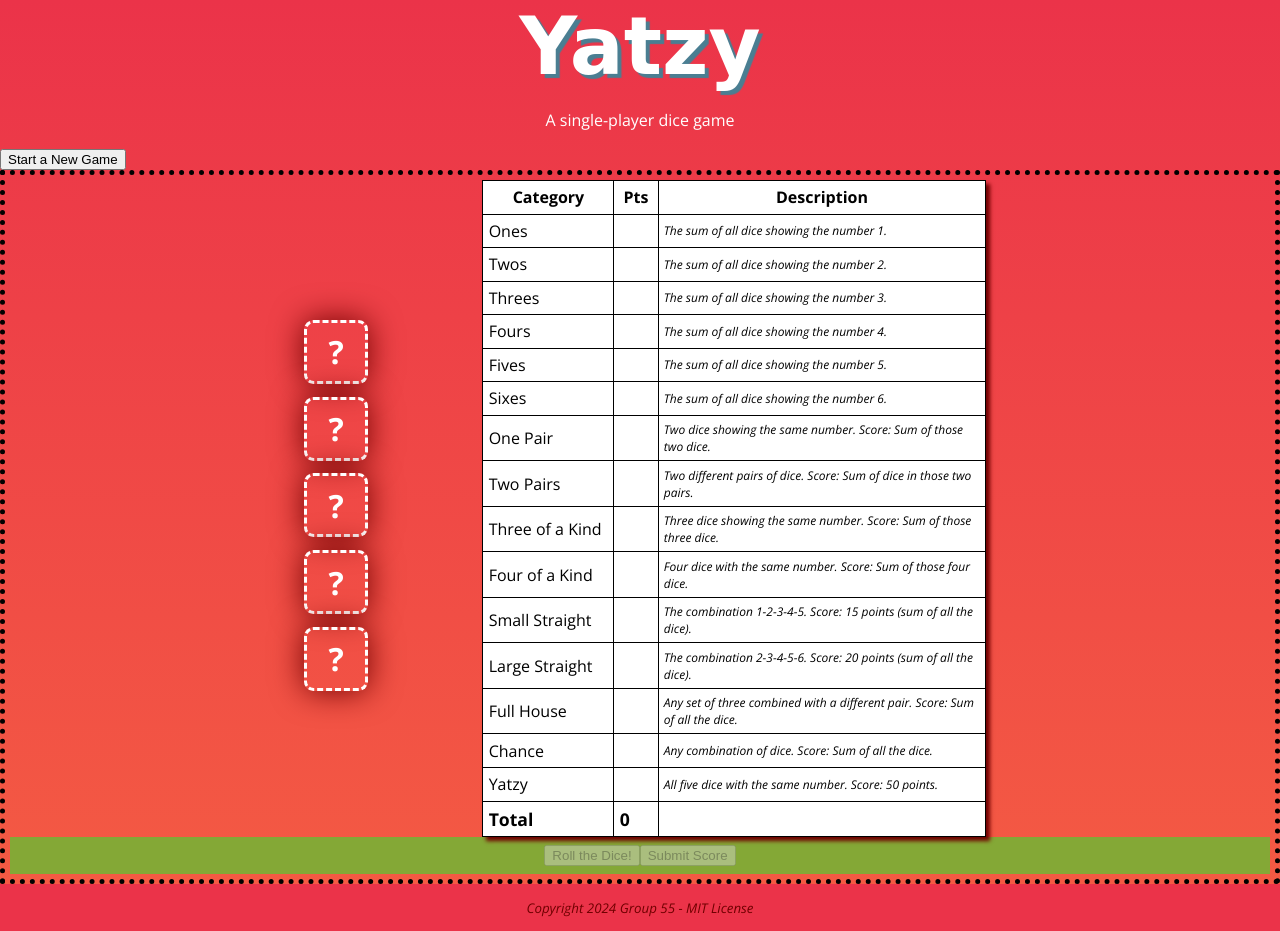
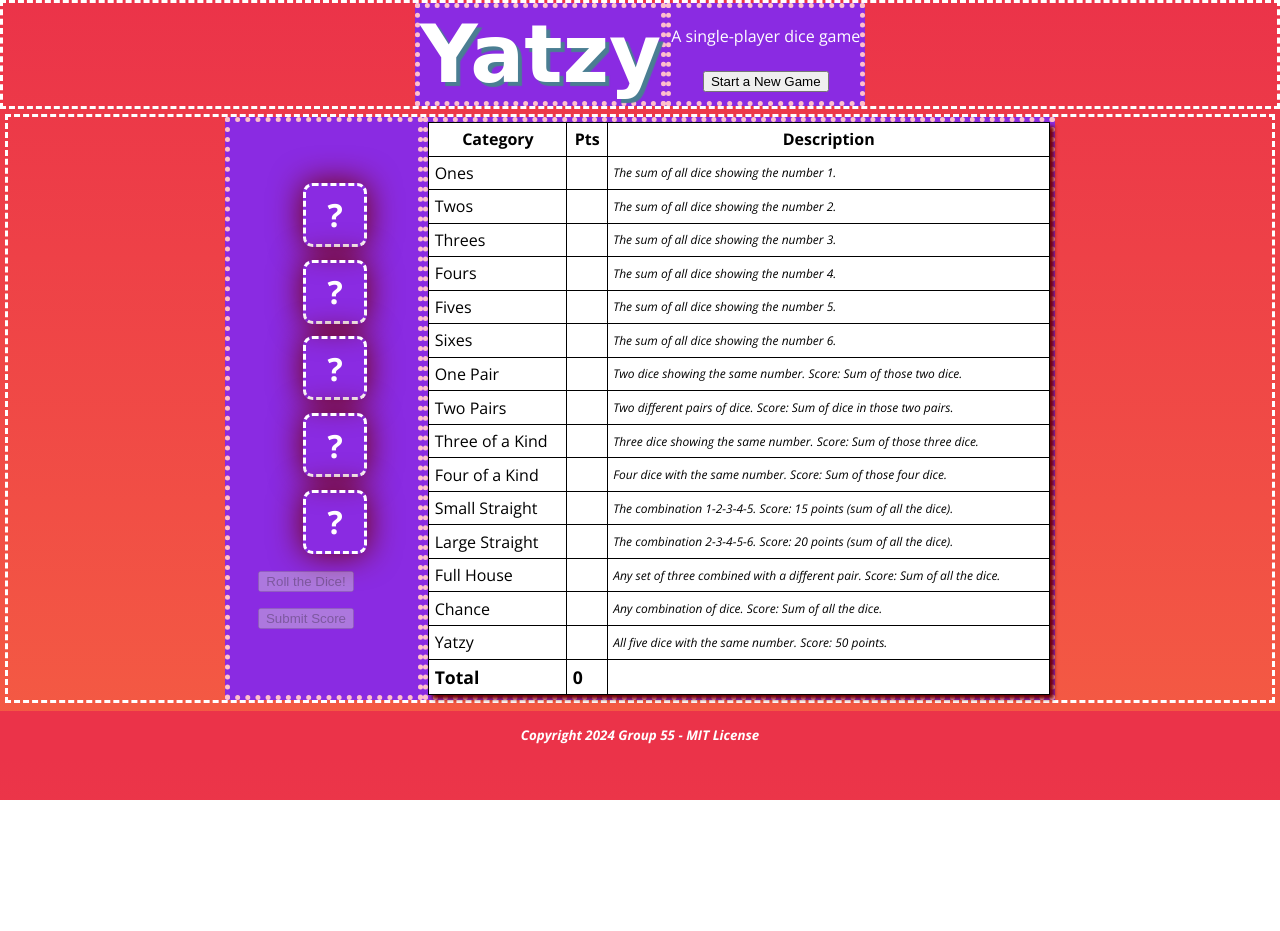
Before and after one commit to jayboots/yatzy, a PHP site: page /public/yatzy.html in a window 1280 px wide. After the commit the page ends 800 px from the top, so only its background shows below. Run offline with PHP 8.4, Linux system fonts and the light colour scheme; some web fonts are replaced.

Commit message:
feat(Yacht Dice): :lipstick: Prep for button styling in header, footer. UI tweaks.

```diff
--- a/public/css/styles.css
+++ b/public/css/styles.css
@@ -19,7 +19,7 @@
     --white: #ffffff;               /*white*/
     --offwhite: #ffe4e1;            /*misty rose*/
     --black: #000000;
-  }
+}
 
 html {
     /* height: 100%; */
@@ -55,24 +55,31 @@ h1 {
     margin: 0px;
 }
 
+button.btn-function {
+
+}
+
 footer{
     background: var(--primary-start);
     height: 100%;
-    color: var(--primary-shadow);
+    color: var(--white);
+    font-weight: bold;
     font-style: italic;
     font-size: smaller;
     padding: 0.1em;
+    margin-top: 0.25em;
     text-align: center;
 }
 
-.score-area{
+/* .score-area{
     display: flex;
     justify-content: center;
-}
+    outline: 6px dashed blue;
+} */
 
 #score-card{
     width: 100%;
-    max-width: 80%;
+    /* max-width: 80%; */
 }
 
 table {
@@ -84,18 +91,7 @@ table, th, td {
     border-collapse: collapse;
     padding: 0.33rem;
     background: var(--white);
-}
-
-.category-col{
-    width: 20%;
-}
-
-.pts-col {
-    width: 5%;
-}
-
-.desc-col{
-    width: 50%;
+    overflow-x: auto;
 }
 
 /* For the total score area */
@@ -119,7 +115,7 @@ td.score-desc {
     cursor: pointer;
     background-color: var(--secondary);
     color: var(--white);
-    font-weight: bold;
+    /* font-weight: bold; */
 }
 
 div {
@@ -130,16 +126,16 @@ div {
 
 /* General Container Properties */
 div.game-area{
-    border: black dotted 5px;
+    /* border: black dotted 5px; */
     /* background: pink; */
     padding: 5px;
 }
 
-/* Splits the play area in half - dice on left, score area on right */
+/* Splits the play area in half - dice on left, score area on right. Also used in header. */
 div.split-container{
     display: flex;
     justify-content: center;
-    /* border: rgb(255, 255, 255) dashed 3px; */
+    border: rgb(255, 255, 255) dashed 3px;
     /* background: rgb(105, 166, 198); */
     /* margin-left: var(--dsize);
     margin-right: var(--dsize); */
@@ -155,8 +151,8 @@ div.column-container{
     flex-wrap: wrap;
     align-content: space-around;
     justify-content: center;
-    /* background: yellow;
-    border: red solid 5px; */
+    background: blueviolet;
+    border: pink dotted 5px;
 }
 
 div.column-container#col-left{
@@ -277,7 +273,7 @@ div.button-container{
     display: flex;
     justify-content: center;
     padding: 0.5rem;
-    background: #84a836;
+    /* background: #84a836; */
 }
 
 .lock{
--- a/public/yatzy.html
+++ b/public/yatzy.html
@@ -18,14 +18,20 @@
 <body>
 	<!-- Header -->
 	<header>
-		<h1 class="logo">Yatzy</h1>
-		<p>A single-player dice game</p>
+		<div class="split-container" id="header-container">
+			<div class="column-container" id="header-left">
+				<h1 class="logo">Yatzy</h1>
+			</div>
+			<div class="column-container" id="header-right">
+				<p>A single-player dice game</p>
+				<!-- TODO: Click this to expand the section below and start a game... -->
+				<div class="button-container">
+					<button type="button" class="btn-function" id="resetBtn">Start a New Game</button>
+				</div>
+			</div>
+		</div>
 	</header>
 	<div class="container">
-		<div class="start-button-area">
-			<!-- Click this to expand the section below and start a game... -->
-			<button type="button" class="button" id="resetBtn">Start a New Game</button>
-		</div>
 		<!-- Main Content Section -->
 		<div class="game-area">
 			<div class="split-container">
@@ -80,18 +86,30 @@
 						title="Die 5 has no value.">?</div>
 					</div>
 
+					<div class="button-container">
+						<button type="button" class="btn-function" id="rollBtn">Roll the Dice! </button>
+					</div>
+					<div class="button-container">
+						<button type="button" class="btn-function" id="endRoundBtn">Submit Score</button>
+					</div>
+
 				</div>
 				<!-- The score card area -->
 				<div class="column-container" id="col-right">
-					<div class="score-area">
+					<!-- <div class="score-area"> -->
 						<table id="score-card">
 						<!-- Headers -->
 							<thead>
 								<tr>
+									<th>Category</th>
+									<th>Pts</th>
+									<th>Description</th>
+								</tr>
+								<!-- <tr>
 									<th class="category-col">Category</th>
 									<th class="pts-col">Pts</th>
 									<th class="desc-col">Description</th>
-								</tr>
+								</tr> -->
 							</thead>
 						<!-- Upper Section -->
 							<tbody>
@@ -178,14 +196,8 @@
 								</tr>
 							</tbody>
 						</table>
-					</div>
+					<!-- </div> -->
 				</div>
-			</div>
-			<div class="button-container">
-				<!-- The button to roll the dice, and maybe rules and results can go here... -->
-				<!-- Button should play a sound when clicked -->
-				<button type="button" class="button" id="rollBtn">Roll the Dice! </button>
-				<button type="button" class="button" id="endRoundBtn">Submit Score</button>
 			</div>
 			<!-- <div class="rules-container"> -->
 				<!-- How to play, or maybe score area -->
```
Also changed, not shown: Assignment 02.md (+1 -2 lines).
